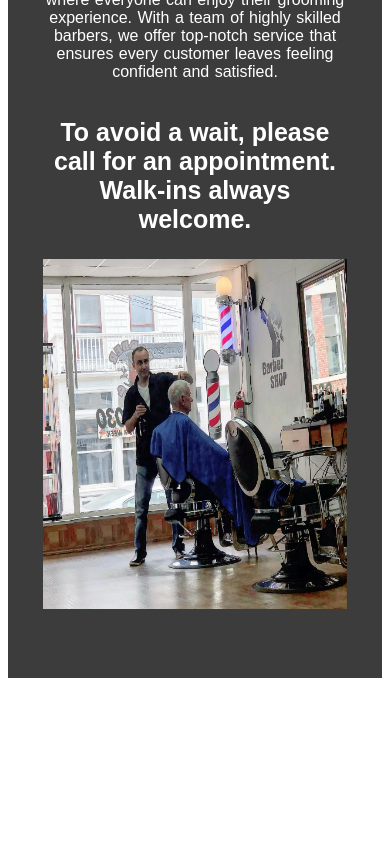
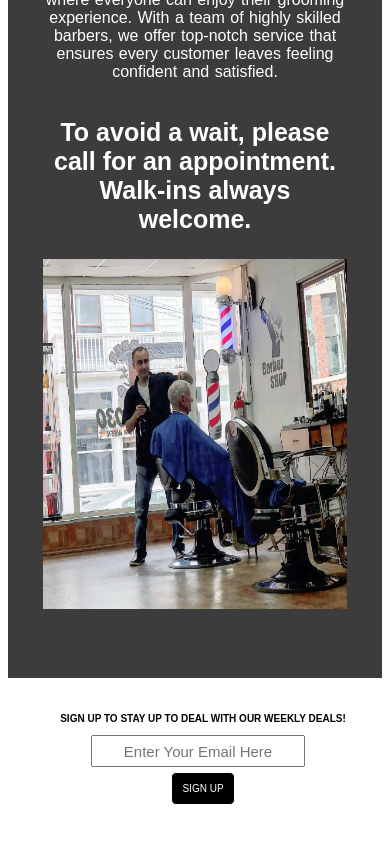
Before and after one commit to James-fleming394/nyack-barbershop, a React (Create React App) app: page / in a window 390 px wide. Shown: the part 839-1683 px from the top of the page. Before the commit the page ends 1525 px from the top, so only its background shows below. Built offline with nearby package versions, Linux system fonts and the light colour scheme.

Commit message:
Footer sign up complete

```diff
--- a/src/components/footer/Footer.css
+++ b/src/components/footer/Footer.css
@@ -0,0 +1,112 @@
+.footer {
+    position: absolute;
+    width: 100%;
+}
+
+.footer-signup {
+    padding: 50px 0;
+    border-bottom: 1px solid black;
+    display: grid;
+    justify-content: center;
+    align-items: center;
+    text-align: center;
+}
+
+h5 {
+    font-size: 32px;
+    margin: 0;
+    line-height: 1.2;
+    text-transform: uppercase;
+    margin-bottom: 10px;
+}
+
+.footer-input {
+    width: 35%;
+    height: 28px;
+    font-size: 20px;
+    padding: 5px;
+    margin-right: 10px;
+    text-align: center;
+}
+
+.footer-btn {
+    font-size: 20px;
+    padding: 10px 10px;
+    border: none;
+    background-color: #000000;
+    color: #fff;
+    cursor: pointer;
+    transition: 0.2s ease-in-out;
+    text-transform: uppercase;
+    border: 1px solid rgb(255, 254, 254);
+    border-radius: 5px;
+}
+
+.footer-btn:hover {
+    background-color: #fffefe;
+    cursor: pointer;
+    color: black;
+    border: 1px solid black;
+    border-radius: 5px;
+}
+
+
+
+
+
+
+/* Phone CSS */
+@media (max-width: 1000px) {
+    .footer {
+    width: 100%;
+    margin-top: -15px;
+}
+
+.footer-signup {
+    border-bottom: 1px solid black;
+    display: grid;
+    justify-content: center;
+    align-items: center;
+    text-align: center;
+}
+
+h5 {
+    font-size: 10px;
+    margin: 0;
+    line-height: 1.2;
+    text-transform: uppercase;
+    margin-bottom: 10px;
+}
+
+.footer-input {
+    width: 70%;
+    height: 18px;
+    font-size: 15px;
+    padding: 5px;
+    margin-right: 10px;
+    text-align: center;
+}
+
+.footer-btn {
+    font-size: 10px;
+    padding: 10px 10px;
+    border: none;
+    margin-top: 5px;
+    background-color: #000000;
+    color: #fff;
+    cursor: pointer;
+    transition: 0.2s ease-in-out;
+    text-transform: uppercase;
+    border: 1px solid rgb(255, 254, 254);
+    border-radius: 5px;
+}
+
+.footer-btn:hover {
+    background-color: #fffefe;
+    cursor: pointer;
+    color: black;
+    border: 1px solid black;
+    border-radius: 5px;
+    margin-top: 5px;
+}
+}
--- a/src/components/footer/Footer.jsx
+++ b/src/components/footer/Footer.jsx
@@ -1,11 +1,34 @@
 import React from "react";
 import './Footer.css';
+import { useState } from "react";
 
 const Footer = () => {
 
+    const [email, setEmail] = useState('');
+
+    const handleSubmit = (event) => {
+        event.preventDefault();
+        alert('Thank you for joining our community!');
+    };
+
+    const handleEmailChange = (event) => {
+        setEmail(event.target.value);
+    };
+
     return(
         <div className="footer">
-
+            <div className="footer-signup">
+                <h5>Sign up to stay up to deal with our weekly deals!</h5>
+                <form className="newsletter form">
+                    <input className="footer-input"
+                        type="email"
+                        placeholder="Enter Your Email Here"
+                        value={email}
+                        onChange={handleEmailChange}
+                    />
+                    <button className="footer-btn" onClick={handleSubmit}>Sign Up</button>
+                </form>
+            </div>
         </div>
     )
 }
```
